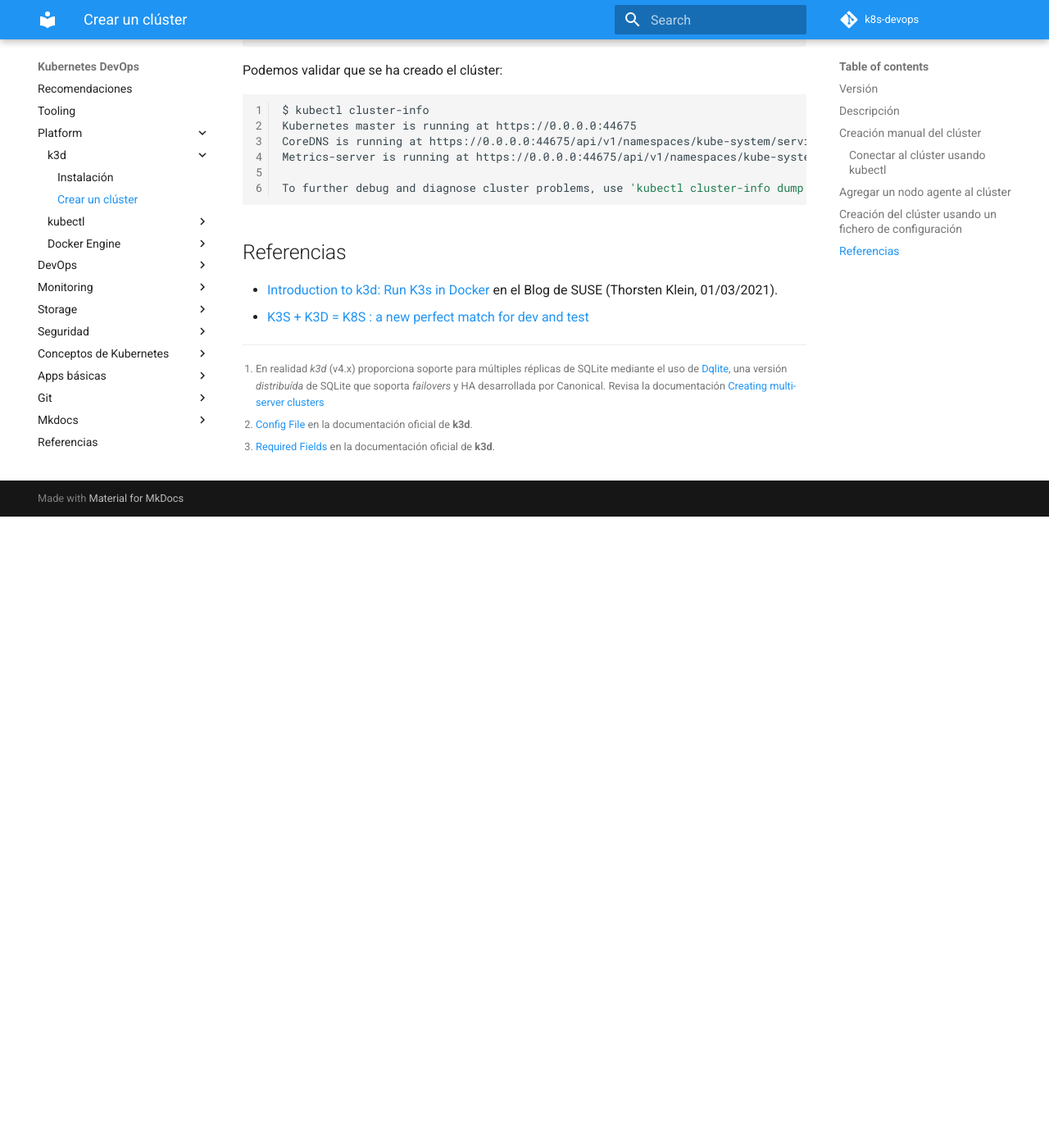
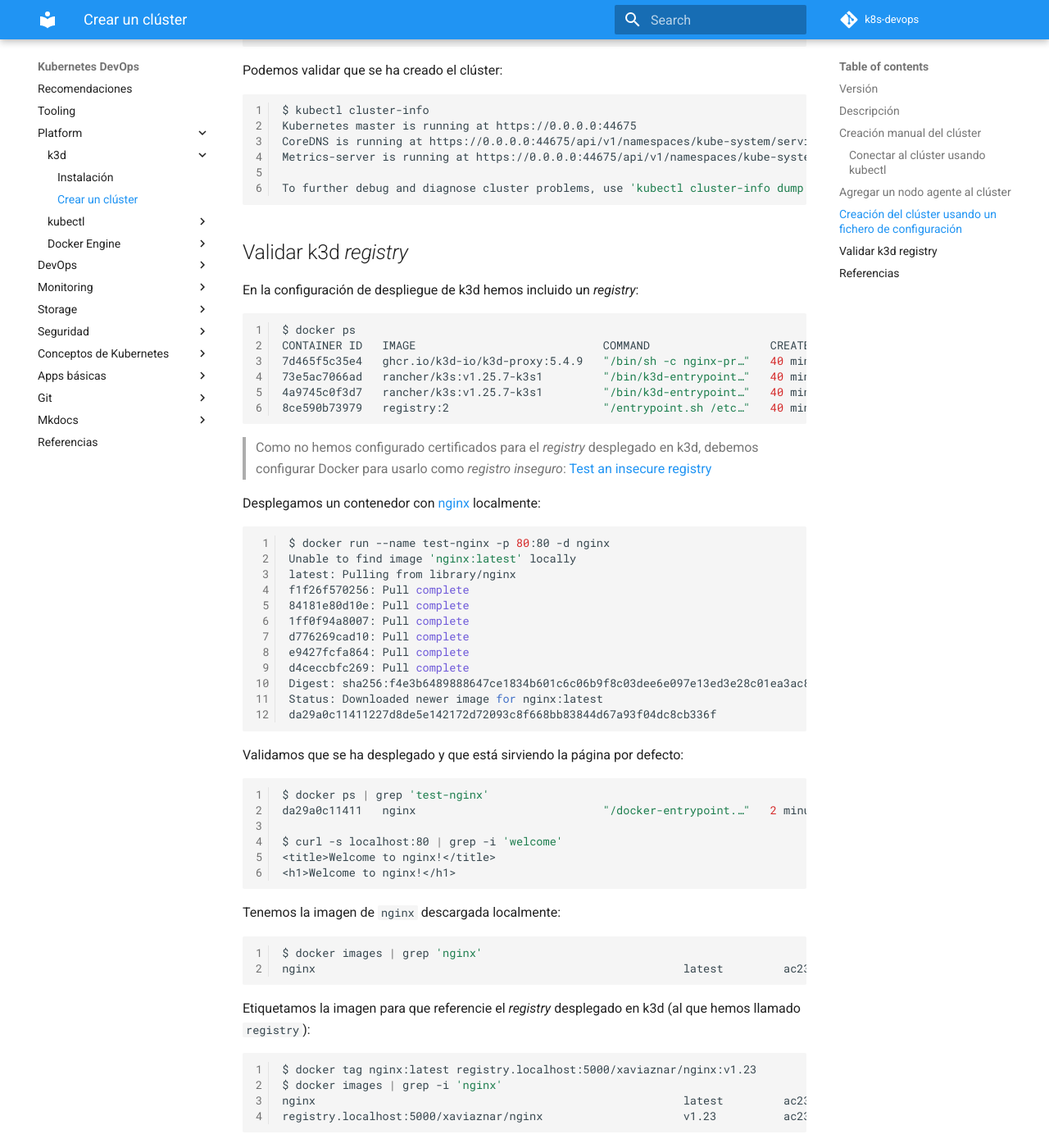
Before and after one commit to onthedock/k8s-devops, an MkDocs documentation site: the page built from docs/platform/k3d/crear-cluster.md, in a window 1280 px wide and 1400 px high, scrolled down 4199 px. Shown: the whole window at 82% size. Built offline with MkDocs 1.6.1 and Material for MkDocs 9.7.7, drawn with Linux system fonts in a browser that asks for light colours; comment, search, counter and statistics services are not loaded; before the commit the page ends 4829 px from its top, so only the background shows below that; some of the changed text lies outside the part shown.

Commit message:
doc: probando el registry local

````diff
--- a/docs/platform/k3d/crear-cluster.md
+++ b/docs/platform/k3d/crear-cluster.md
@@ -202,6 +202,142 @@ Metrics-server is running at https://0.0.0.0:44675/api/v1/namespaces/kube-system
 To further debug and diagnose cluster problems, use 'kubectl cluster-info dump'.
 ```
 
+## Validar k3d *registry*
+
+En la configuración de despliegue de k3d hemos incluido un *registry*:
+
+```bash
+$ docker ps
+CONTAINER ID   IMAGE                            COMMAND                  CREATED          STATUS          PORTS                             NAMES
+7d465f5c35e4   ghcr.io/k3d-io/k3d-proxy:5.4.9   "/bin/sh -c nginx-pr…"   40 minutes ago   Up 28 minutes   80/tcp, 0.0.0.0:44675->6443/tcp   k3d-demo-serverlb
+73e5ac7066ad   rancher/k3s:v1.25.7-k3s1         "/bin/k3d-entrypoint…"   40 minutes ago   Up 28 minutes                                     k3d-demo-agent-0
+4a9745c0f3d7   rancher/k3s:v1.25.7-k3s1         "/bin/k3d-entrypoint…"   40 minutes ago   Up 28 minutes                                     k3d-demo-server-0
+8ce590b73979   registry:2                       "/entrypoint.sh /etc…"   40 minutes ago   Up 28 minutes   0.0.0.0:5000->5000/tcp            registry.localhost
+```
+
+> Como no hemos configurado certificados para el *registry* desplegado en k3d, debemos configurar Docker para usarlo como *registro inseguro*: [Test an insecure registry
+](https://docs.docker.com/registry/insecure/)
+
+Desplegamos un contenedor con [nginx](https://docs.nginx.com/nginx/admin-guide/installing-nginx/installing-nginx-docker/) localmente:
+
+```bash
+$ docker run --name test-nginx -p 80:80 -d nginx
+Unable to find image 'nginx:latest' locally
+latest: Pulling from library/nginx
+f1f26f570256: Pull complete
+84181e80d10e: Pull complete
+1ff0f94a8007: Pull complete
+d776269cad10: Pull complete
+e9427fcfa864: Pull complete
+d4ceccbfc269: Pull complete
+Digest: sha256:f4e3b6489888647ce1834b601c6c06b9f8c03dee6e097e13ed3e28c01ea3ac8c
+Status: Downloaded newer image for nginx:latest
+da29a0c11411227d8de5e142172d72093c8f668bb83844d67a93f04dc8cb336f
+```
+
+Validamos que se ha desplegado y que está sirviendo la página por defecto:
+
+```bash
+$ docker ps | grep 'test-nginx'
+da29a0c11411   nginx                            "/docker-entrypoint.…"   2 minutes ago    Up 2 minutes    0.0.0.0:80->80/tcp, :::80->80/tcp   test-nginx
+
+$ curl -s localhost:80 | grep -i 'welcome'
+<title>Welcome to nginx!</title>
+<h1>Welcome to nginx!</h1>
+```
+
+Tenemos la imagen de `nginx` descargada localmente:
+
+```bash
+$ docker images | grep 'nginx'
+nginx                                                       latest         ac232364af84   2 days ago     142MB
+```
+
+Etiquetamos la imagen para que referencie el *registry* desplegado en k3d (al que hemos llamado `registry`):
+
+```bash
+$ docker tag nginx:latest registry.localhost:5000/xaviaznar/nginx:v1.23
+$ docker images | grep -i 'nginx'
+nginx                                                       latest         ac232364af84   2 days ago     142MB
+registry.localhost:5000/xaviaznar/nginx                     v1.23          ac232364af84   2 days ago     142MB
+```
+
+Subimos la imagen al *registry* en k3d:
+
+```bash
+$ docker push registry.localhost:5000/xaviaznar/nginx:v1.23
+The push refers to repository [registry.localhost:5000/xaviaznar/nginx]
+a1bd4a5c5a79: Pushed
+597a12cbab02: Pushed
+8820623d95b7: Pushed
+338a545766ba: Pushed
+e65242c66bbe: Pushed
+3af14c9a24c9: Pushed
+v1.23: digest: sha256:557c9ede65655e5a70e4a32f1651638ea3bfb0802edd982810884602f700ba25 size: 1570
+```
+
+Creamos un *deployment* (usando como referencia [Creating and exploring an nginx deployment
+](https://kubernetes.io/docs/tasks/run-application/run-stateless-application-deployment/#creating-and-exploring-an-nginx-deployment)), pero **haciendo referencia a la imagen local**:
+
+```yaml
+kind: Deployment
+metadata:
+  name: nginx
+spec:
+  selector:
+    matchLabels:
+      app: nginx
+  replicas: 2 # tells deployment to run 2 pods matching the template
+  template:
+    metadata:
+      labels:
+        app: nginx
+    spec:
+      containers:
+      - name: nginx
+        image: registry.localhost:5000/xaviaznar/nginx:v1.23
+        ports:
+        - containerPort: 80
+```
+
+Y lo aplicamos:
+
+```bash
+$ kubectl apply -f nginx/deployment.yaml
+deployment.apps/nginx created
+```
+
+Para validar que está funcionando, usamos [port-forward](https://kubernetes.io/docs/tasks/access-application-cluster/port-forward-access-application-cluster/):
+
+```bash
+$ kubectl get pods
+NAME                        READY   STATUS    RESTARTS   AGE
+helloweb-85bc5c5556-jch9p   1/1     Running   0          26m
+nginx-785dc69d4f-kk8md      1/1     Running   0          2m45s
+nginx-785dc69d4f-pv9db      1/1     Running   0          2m45s
+$ kubectl port-forward pod/nginx-785dc69d4f-kk8md 8080:80
+Forwarding from 127.0.0.1:8080 -> 80
+Forwarding from [::1]:8080 -> 80
+```
+
+En otra terminal:
+
+```bash
+$ curl -s localhost:8080 | grep -i 'welcome'
+<title>Welcome to nginx!</title>
+<h1>Welcome to nginx!</h1>
+```
+
+Finalmente, validamos que los *pods* se han desplegado usando la imagen desde el *registry* en k3d:
+
+```bash
+$ kubectl describe pod nginx-785dc69d4f-kk8md | grep -i 'image'
+    Image:          registry.localhost:5000/xaviaznar/nginx:v1.23
+    Image ID:       registry.localhost:5000/xaviaznar/nginx@sha256:557c9ede65655e5a70e4a32f1651638ea3bfb0802edd982810884602f700ba25
+  Normal  Pulling    9m38s  kubelet            Pulling image "registry.localhost:5000/xaviaznar/nginx:v1.23"
+  Normal  Pulled     9m29s  kubelet            Successfully pulled image "registry.localhost:5000/xaviaznar/nginx:v1.23" in 9.187628895s (9.188175627s including waiting)
+```
+
 ## Referencias
 
 * [Introduction to k3d: Run K3s in Docker](https://www.suse.com/c/introduction-k3d-run-k3s-docker-src/) en el Blog de SUSE (Thorsten Klein, 01/03/2021).
````
